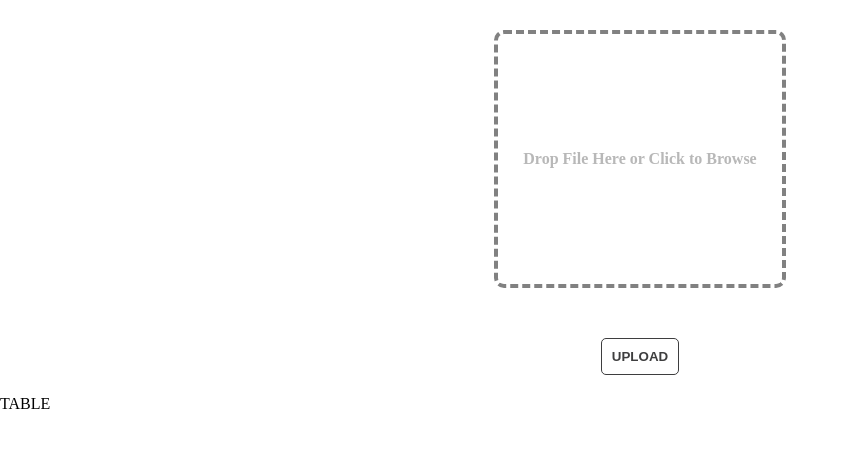
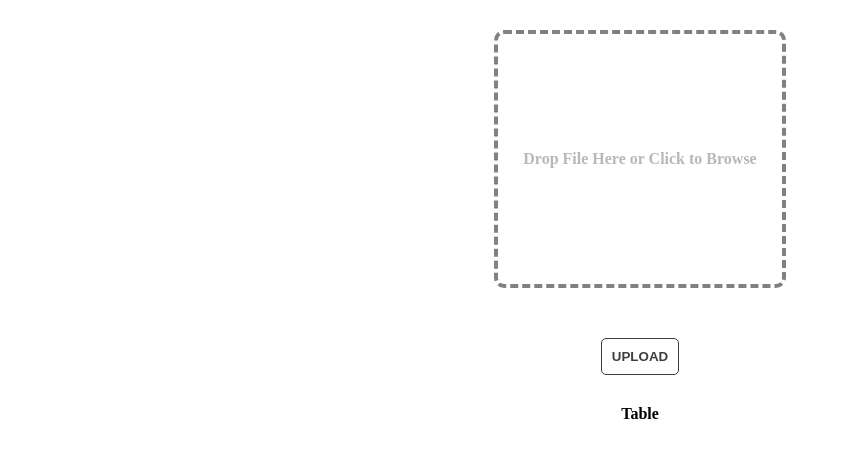
Before and after one commit to owl-birds/csv-reader-tauri, a React (Vite) app: page / in a window 1280 px wide. Shown: the top 458 px of the page, without its empty margins (0-849 px from the left). Built offline with nearby package versions, Linux system fonts and the light colour scheme.

Commit message:
view table done, but edit feature not yet

```diff
--- a/src/App.scss
+++ b/src/App.scss
@@ -1,6 +1,6 @@
 html, body, #app{
-    width: 100%;
-    height: 100%;
+    min-width: 100%;
+    min-height: 100%;
 }
 html, body, div, main, section, p, h1, h2, h3, h4{
     padding: 0;
--- a/src/presentation/shared/table/Table.module.scss
+++ b/src/presentation/shared/table/Table.module.scss
@@ -1,3 +1,26 @@
 .table_box{
+    padding: 10px;
+    display: grid;
+    justify-items: center;
+    align-items: center;
+    .table_wrapper{
+        overflow-y: scroll;
+        overflow-x: scroll;
+        max-height: 600px;
+        max-width: 90%;
+        .table{
+            padding: 10px;
+            border-collapse: collapse;
+            width: 70%;
+            td, th{
+                border: 1px solid #dddddd;
+                text-align: left;
+                padding: 5px;
+            }
+            tr:nth-child(even){
+                background-color: #dddddd;
+            }
+        }
 
+    }
 }
--- a/src/presentation/shared/table/Table.tsx
+++ b/src/presentation/shared/table/Table.tsx
@@ -1,19 +1,22 @@
-import React from 'react'
+import React, { useState } from 'react'
 import { Data, Uploaded_File_State, use_file_store } from '../../../application/states/file.state'
 import classes from "./Table.module.scss"
 
 const Table = () => {
     const data = use_file_store((state: Uploaded_File_State) => state.data);
     const columns = use_file_store((state: Uploaded_File_State) => state.columns);
-    console.log("data", data);
-    console.log("columns", columns);
+
+
+    //console.log("data", data);
+    //console.log("columns", columns);
     return (
         <div className={classes.table_box}>
-            TABLE
+            <h4>Table</h4>
             {
                 data.length > 0 ?
                     (
-                        <table>
+                        <div className={classes.table_wrapper}>
+                            <table className={classes.table}>
                                 <thead>
                                     <tr>
                                         {columns.map((col_name: string, idx: number) => (
@@ -23,16 +26,18 @@ const Table = () => {
                                 </thead>
                                 <tbody>
                                     {
-                                    data.map((row: Data, idx: number)=>(
+                                        data.map((row: Data, idx: number) => (
                                             <tr key={idx}>
-                                            {
-
-                                            }
+                                                {columns.map((col_name: string, idx: number) => (
+                                                    <td key={idx}>{row[col_name]}</td>
+                                                ))}
                                             </tr>
                                         ))
                                     }
                                 </tbody>
                             </table>
+
+                        </div>
 
                 ) :
                 null
```
Also changed, not shown: src/presentation/shared/table/Cell.tsx (added, +9 -0 lines). Lines whose indentation alone changed are shown as unchanged.
